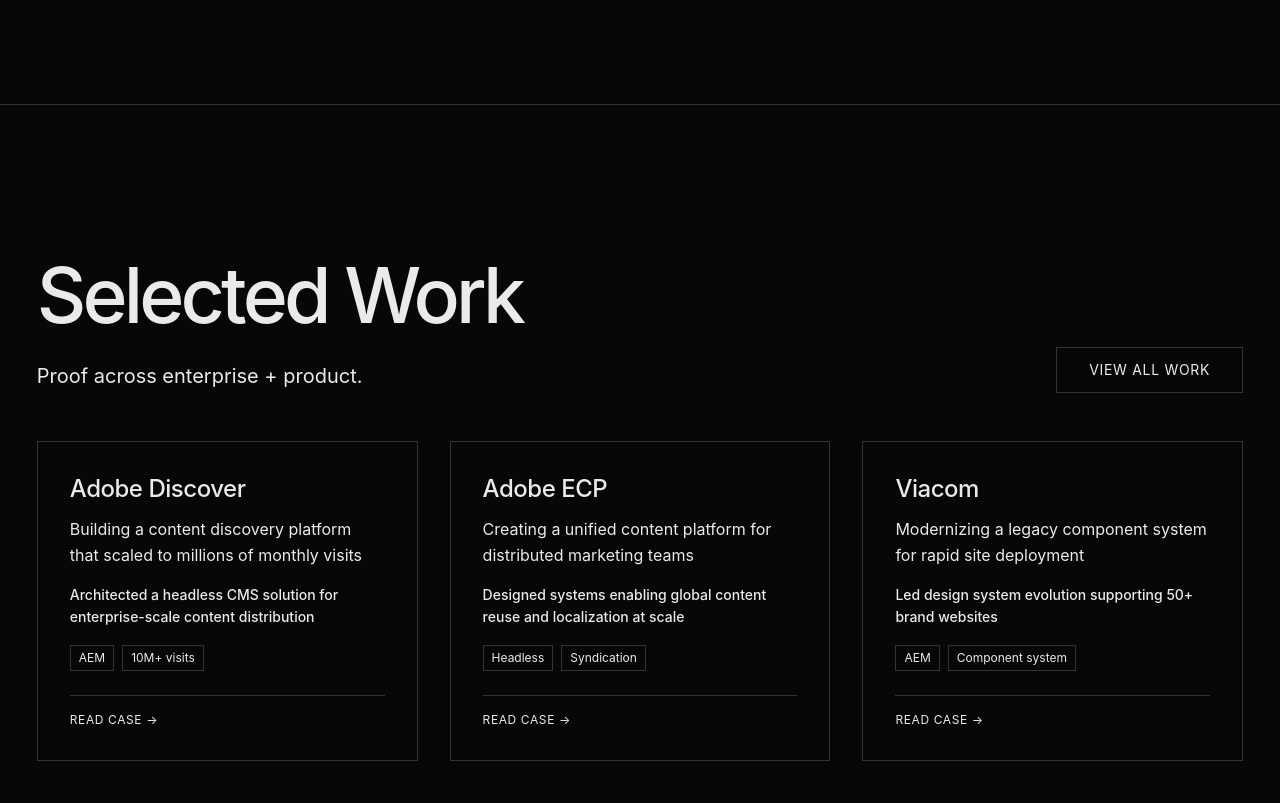
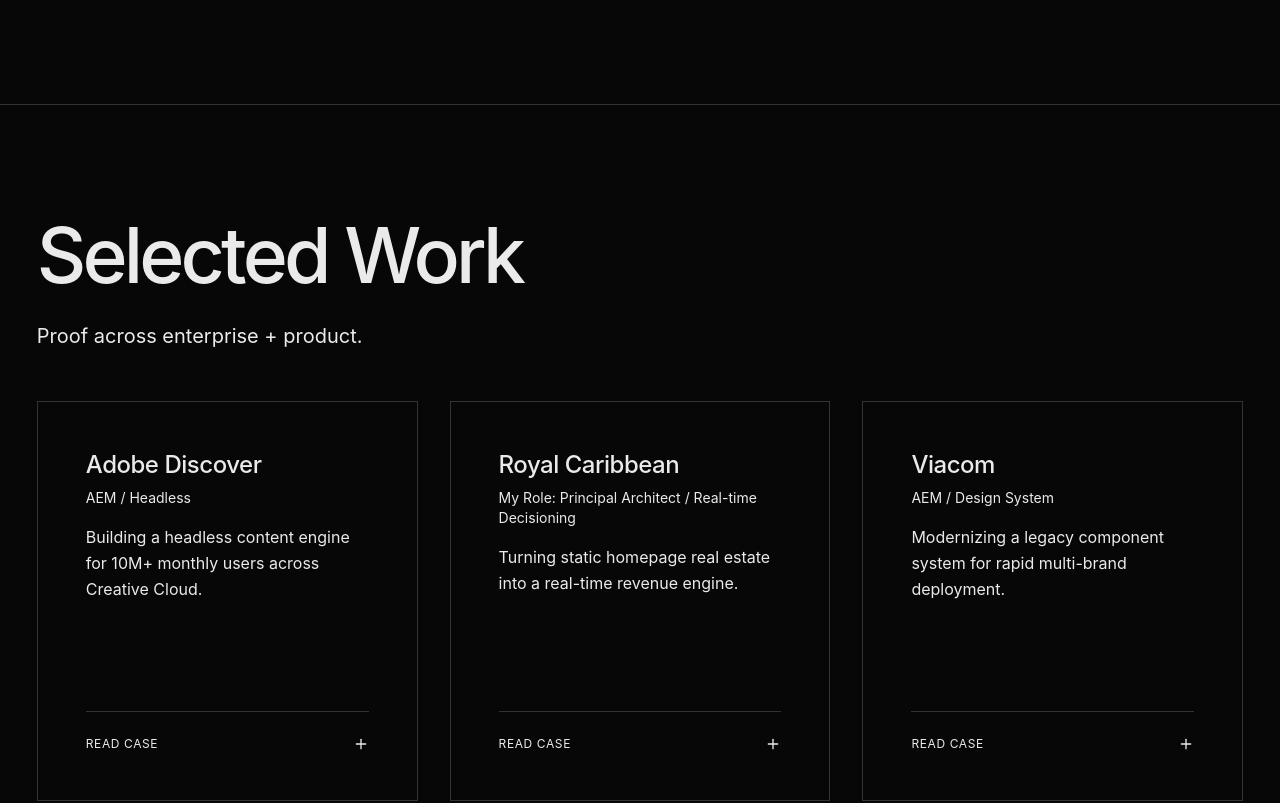
Before and after one commit to rhasaunWB/proj-rhasaun-v3, a React (Vite) app: page / in a window 1280 px wide. Shown: the part 3420-4223 px from the top of the page. Built offline with nearby package versions, Linux system fonts and the light colour scheme.

Commit message:
feat: Implement interactive case study expansion with scroll lock

```diff
--- a/src/app/components/SelectedWork.tsx
+++ b/src/app/components/SelectedWork.tsx
@@ -1,67 +1,239 @@
+import { useState, useEffect } from "react";
+import { motion, AnimatePresence } from "motion/react";
+import { X, Plus } from "lucide-react";
+
 export function SelectedWork() {
+  const [selectedId, setSelectedId] = useState<number | null>(null);
+
+  useEffect(() => {
+    if (selectedId) {
+      document.body.style.overflow = "hidden";
+    } else {
+      document.body.style.overflow = "unset";
+    }
+    return () => {
+      document.body.style.overflow = "unset";
+    };
+  }, [selectedId]);
+
   const cases = [
     {
+      id: 1,
       title: "Adobe Discover",
-      description: "Building a content discovery platform that scaled to millions of monthly visits",
-      tags: ["AEM", "10M+ visits"],
-      impact: "Architected a headless CMS solution for enterprise-scale content distribution"
+      subtitle: "Designing a Scalable Content Platform",
+      description: "Building a headless content engine for 10M+ monthly users across Creative Cloud.",
+      tags: ["AEM", "Headless", "10M+ MAU"],
+      impact: "Architected a solution treating content as a product API, not a page.",
+      role: "Principal Technical Lead",
+      details: {
+        problem: "Adobe’s content teams were producing high-value educational content, but it lived in silos. In-app surfaces had inconsistent delivery, and editorial velocity was constrained by engineering dependencies.",
+        solution: "Architected a headless AEM platform that treated content as a product API. This enabled syndication across multiple Creative Cloud apps without duplicating logic and decoupled content from presentation.",
+        outcomes: [
+          "Supported 10M+ monthly active users across CC products",
+          "Enabled rapid experimentation with in-app surfaces",
+          "Reduced engineering involvement in content updates"
+        ]
+      }
     },
     {
-      title: "Adobe ECP",
-      description: "Creating a unified content platform for distributed marketing teams",
-      tags: ["Headless", "Syndication"],
-      impact: "Designed systems enabling global content reuse and localization at scale"
+      id: 2,
+      title: "Royal Caribbean",
+      subtitle: "Personalized Pricing Engine",
+      description: "Turning static homepage real estate into a real-time revenue engine.",
+      tags: ["My Role: Principal Architect", "Real-time Decisioning", "Personalization"],
+      impact: "$2.9M+ incremental revenue in year one through inventory-aware personalization.",
+      role: "Principal Architect & Strategy Lead",
+      details: {
+        problem: "The homepage received millions of visits but the pricing carousel was static. Offers were disconnected from customer intent, loyalty status, or real-time inventory conditions.",
+        solution: "Architected a real-time decisioning system treating the homepage as a marketplace. Offers were selected algorithmically based on margin, loyalty, and availability before creative was rendered.",
+        outcomes: [
+          "18–23% increase in homepage carousel CTR",
+          "15–19% lift in booking conversion",
+          "$2.9–$4.3M incremental revenue in year one"
+        ]
+      }
     },
     {
+      id: 3,
       title: "Viacom",
-      description: "Modernizing a legacy component system for rapid site deployment",
-      tags: ["AEM", "Component system"],
-      impact: "Led design system evolution supporting 50+ brand websites"
+      subtitle: "Global Content Platform",
+      description: "Modernizing a legacy component system for rapid multi-brand deployment.",
+      tags: ["AEM", "Design System", "Enterprise"],
+      impact: "Led design system evolution supporting 50+ brand websites including MTV & Comedy Central.",
+      role: "Lead Business Systems Analyst",
+      details: {
+        problem: "Legacy CMS patterns tightly coupled content, templates, and delivery. Any front-end change risked downstream breakage, slowing down editorial velocity for global brands.",
+        solution: "Led the delivery of a headless architecture that served as the connective tissue between offshore teams and stakeholders. Defined a content model that ensured longevity beyond any single front-end.",
+        outcomes: [
+          "Enabled multi-channel content delivery",
+          "Reduced dependency on monolithic CMS templates",
+          "Improved delivery velocity for digital teams"
+        ]
+      }
     }
   ];
 
   return (
-    <section id="work" className="sticky top-0 z-10 min-h-screen bg-background border-b border-border/50 flex flex-col justify-center">
-      <div className="max-w-[98vw] mx-auto px-4 md:px-6 py-12 md:py-20 w-full">
-        <div className="flex flex-col md:flex-row justify-between items-end mb-12 gap-6">
+    <section id="work" className="sticky top-0 z-10 min-h-screen bg-background border-b border-border/50 flex flex-col justify-center overflow-hidden">
+      <div className="relative w-full h-full max-w-[98vw] mx-auto px-4 md:px-6 py-12 md:py-20 flex flex-col justify-center">
+
+        {/* Section Header - Fades out when a case is selected */}
+        <motion.div
+          className="flex flex-col md:flex-row justify-between items-end mb-12 gap-6"
+          animate={{
+            opacity: selectedId ? 0 : 1,
+            y: selectedId ? -20 : 0,
+            pointerEvents: selectedId ? "none" : "auto"
+          }}
+          transition={{ duration: 0.5 }}
+        >
           <div>
             <h2 className="mb-4 text-[clamp(2.5rem,6vw,8rem)] font-medium tracking-tighter leading-tight">Selected Work</h2>
             <p className="text-lg md:text-xl text-muted-foreground max-w-2xl leading-relaxed">
               Proof across enterprise + product.
             </p>
           </div>
-          <button className="hidden md:block px-8 py-3 border border-primary text-primary hover:bg-primary hover:text-primary-foreground transition-colors font-mono uppercase text-sm tracking-wider h-fit">
-            View all work
-          </button>
-        </div>
+        </motion.div>
 
-        <div className="grid md:grid-cols-2 lg:grid-cols-3 gap-6 lg:gap-8">
-          {cases.map((caseStudy, index) => (
-            <div key={index} className="border border-border/50 p-6 lg:p-8 bg-card hover:bg-muted/50 transition-colors flex flex-col justify-between h-full group">
-              <div className="mb-6">
-                <h3 className="mb-3 text-2xl leading-tight group-hover:text-primary transition-colors">{caseStudy.title}</h3>
-                <p className="text-muted-foreground mb-4 leading-relaxed text-sm lg:text-base">{caseStudy.description}</p>
-                <p className="mb-4 leading-relaxed text-sm font-medium">{caseStudy.impact}</p>
-                <div className="flex flex-wrap gap-2">
-                  {caseStudy.tags.map((tag, tagIndex) => (
-                    <span key={tagIndex} className="px-2 py-1 bg-secondary text-xs font-mono border border-border/50 text-muted-foreground">
-                      {tag}
-                    </span>
-                  ))}
-                </div>
-              </div>
-              <button className="w-full text-left pt-4 border-t border-border/50 text-xs font-mono uppercase tracking-wider text-muted-foreground group-hover:text-primary transition-colors">
-                Read case &rarr;
-              </button>
+        {/* Grid Container */}
+        <div className="grid md:grid-cols-2 lg:grid-cols-3 gap-6 lg:gap-8 relative">
+          {cases.map((caseStudy) => (
+            <div key={caseStudy.id} className={`relative ${selectedId === caseStudy.id ? 'z-50' : 'z-0'}`}>
+              {/* Placeholder to keep grid layout stable while the actual card expands */}
+              <div className="invisible border border-border/50 p-6 lg:p-8 flex flex-col justify-between h-[400px]"></div>
+
+              <motion.div
+                layoutId={`card-container-${caseStudy.id}`}
+                onClick={() => !selectedId && setSelectedId(caseStudy.id)}
+                className={`absolute inset-0 bg-card border border-border/50 overflow-hidden cursor-pointer ${selectedId === caseStudy.id ? 'fixed inset-4 z-50 md:inset-12 border-primary/20 shadow-2xl' : 'hover:bg-muted/50'}`}
+                animate={{
+                  opacity: selectedId && selectedId !== caseStudy.id ? 0 : 1,
+                  // When selected, expand to fixed position logic handled by layoutId + class change
+                }}
+                transition={{
+                  layout: { duration: 0.6, ease: [0.16, 1, 0.3, 1] },
+                  opacity: { duration: 0.3 }
+                }}
+              >
+                {/* Inner Content Container */}
+                <motion.div className="flex flex-col h-full p-6 lg:p-12 relative w-full">
+
+                  {/* Close Button - Only visible when expanded */}
+                  {selectedId === caseStudy.id && (
+                    <motion.button
+                      initial={{ opacity: 0 }}
+                      animate={{ opacity: 1 }}
+                      exit={{ opacity: 0 }}
+                      onClick={(e) => {
+                        e.stopPropagation();
+                        setSelectedId(null);
+                      }}
+                      className="absolute top-6 right-6 p-2 rounded-full bg-secondary hover:bg-destructive/10 hover:text-destructive transition-colors z-50"
+                    >
+                      <X size={24} />
+                    </motion.button>
+                  )}
+
+
+                  {/* Initial Content - Fades out on expand */}
+                  <AnimatePresence>
+                    {selectedId !== caseStudy.id && (
+                      <motion.div
+                        key="collapsed-content"
+                        initial={{ opacity: 0 }}
+                        animate={{ opacity: 1 }}
+                        exit={{ opacity: 0 }}
+                        className="flex flex-col justify-between h-full"
+                      >
+                        <div>
+                          <div className="mb-6">
+                            <h3 className="mb-2 text-2xl leading-tight group-hover:text-primary transition-colors">{caseStudy.title}</h3>
+                            <p className="text-sm font-mono text-muted-foreground mb-4">{caseStudy.tags[0]} / {caseStudy.tags[1]}</p>
+                            <p className="text-muted-foreground mb-4 leading-relaxed text-sm lg:text-base">{caseStudy.description}</p>
+                          </div>
+                        </div>
+
+                        <div className="mt-auto pt-6 border-t border-border/50 flex justify-between items-center group">
+                          <span className="text-xs font-mono uppercase tracking-wider text-muted-foreground group-hover:text-primary transition-colors">Read Case</span>
+                          <Plus size={16} className="text-muted-foreground group-hover:text-primary transition-colors" />
+                        </div>
+                      </motion.div>
+                    )}
+                  </AnimatePresence>
+
+
+                  {/* Expanded Content - Slides in on expand */}
+                  {selectedId === caseStudy.id && (
+                    <motion.div
+                      key="expanded-content"
+                      initial={{ opacity: 0, x: 50 }}
+                      animate={{ opacity: 1, x: 0 }}
+                      transition={{ delay: 0.3, duration: 0.5 }}
+                      className="flex flex-col lg:flex-row gap-12 h-full overflow-y-auto"
+                    >
+                      {/* Left Side: Header & Context */}
+                      <div className="lg:w-1/3 lg:border-r border-border/50 lg:pr-12 flex flex-col gap-8">
+                        <div>
+                          <h3 className="text-4xl md:text-5xl font-medium tracking-tight mb-4">{caseStudy.title}</h3>
+                          <p className="text-xl text-muted-foreground">{caseStudy.subtitle}</p>
+                        </div>
+
+                        <div className="space-y-4">
+                          <div className="text-xs font-mono uppercase text-muted-foreground">My Role</div>
+                          <div className="text-sm">{caseStudy.role}</div>
+                        </div>
+
+                        <div className="space-y-4">
+                          <div className="text-xs font-mono uppercase text-muted-foreground">Tags</div>
+                          <div className="flex flex-wrap gap-2">
+                            {caseStudy.tags.map(tag => (
+                              <span key={tag} className="px-2 py-1 bg-secondary text-xs border border-border/50">{tag}</span>
+                            ))}
+                          </div>
+                        </div>
+                      </div>
+
+                      {/* Right Side: Problem, Solution, Results */}
+                      <div className="lg:w-2/3 lg:pl-4 space-y-12">
+                        <div>
+                          <h4 className="text-lg font-medium mb-4 flex items-center gap-3">
+                            <span className="w-2 h-2 bg-red-400 rounded-full"></span>
+                            The Problem
+                          </h4>
+                          <p className="text-lg text-muted-foreground leading-relaxed">{caseStudy.details.problem}</p>
+                        </div>
+
+                        <div>
+                          <h4 className="text-lg font-medium mb-4 flex items-center gap-3">
+                            <span className="w-2 h-2 bg-blue-400 rounded-full"></span>
+                            The Solution
+                          </h4>
+                          <p className="text-lg text-muted-foreground leading-relaxed">{caseStudy.details.solution}</p>
+                        </div>
+
+                        <div>
+                          <h4 className="text-lg font-medium mb-4 flex items-center gap-3">
+                            <span className="w-2 h-2 bg-green-400 rounded-full"></span>
+                            Outcomes
+                          </h4>
+                          <ul className="grid gap-4">
+                            {caseStudy.details.outcomes.map((outcome, idx) => (
+                              <li key={idx} className="flex gap-4 items-start">
+                                <span className="font-mono text-xs text-muted-foreground pt-1">0{idx + 1}</span>
+                                <span className="text-lg leading-relaxed">{outcome}</span>
+                              </li>
+                            ))}
+                          </ul>
+                        </div>
+                      </div>
+                    </motion.div>
+                  )}
+                </motion.div>
+              </motion.div>
             </div>
           ))}
         </div>
 
-        <div className="mt-8 md:hidden">
-          <button className="w-full px-8 py-3 border border-primary text-primary hover:bg-primary hover:text-primary-foreground transition-colors font-mono uppercase text-sm tracking-wider">
-            View all work
-          </button>
-        </div>
       </div>
     </section>
   );
```
